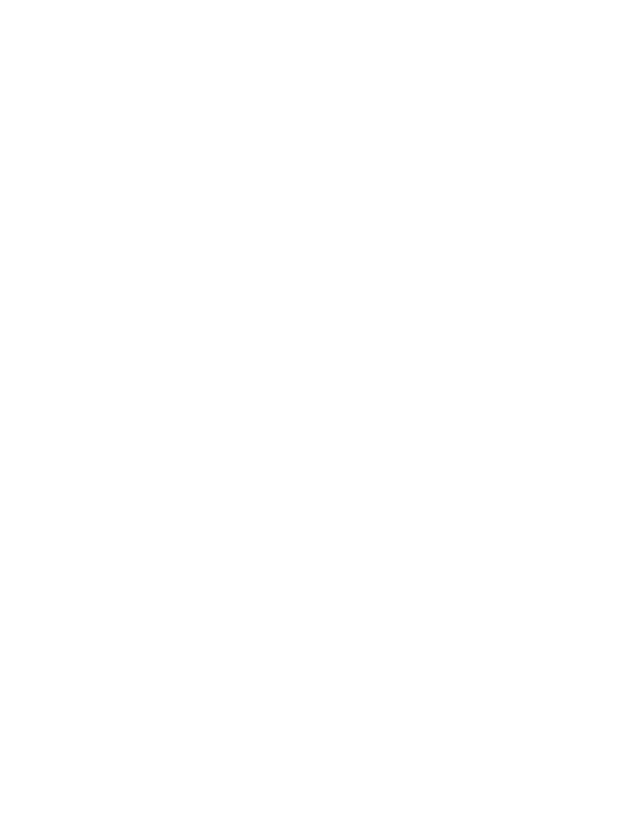
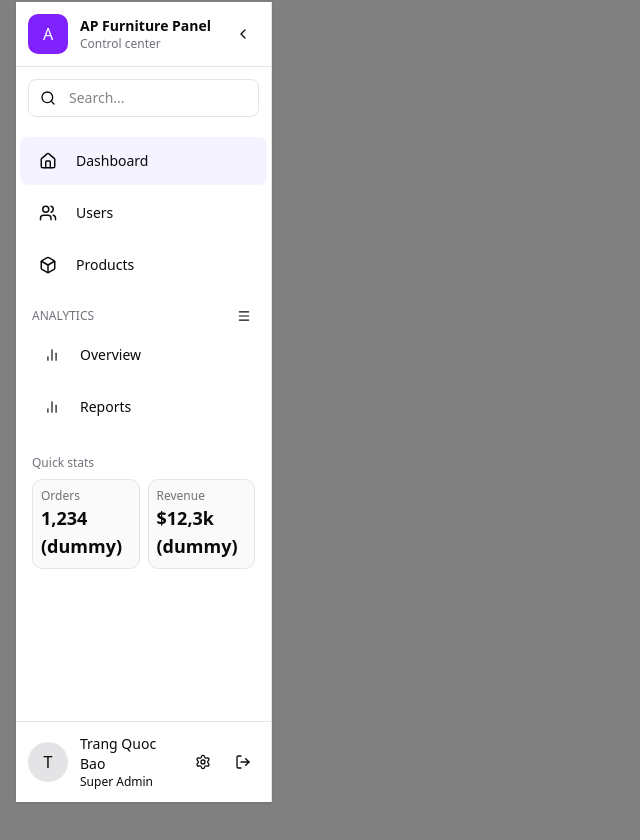
Before and after one commit to tanloc04/anphuong.web, a React (Vite) app: page /admin/dashboard in a window 1280 px wide. Shown: the part 814-1654 px from the top of the page, without its empty margins (0-640 px from the left). Before the commit the page ends 800 px from the top, so only its background shows below. Built offline with nearby package versions, Linux system fonts and the light colour scheme.

Commit message:
Refactor AdminLayout and Dashboard components to unify structure and improve routing with Outlet

```diff
--- a/src/layouts/AdminLayout.tsx
+++ b/src/layouts/AdminLayout.tsx
@@ -1,11 +1,15 @@
-import Dashboard from "@/pages/admin/Dashboard";
+import Sidebar from "@/pages/admin/Sidebar";
+import { Outlet } from "react-router-dom";
 
 const AdminLayout = () => {
   return (
-    <div style={{backgroundColor: 'grey'}}>
-      <Dashboard />
+    <div style={{ backgroundColor: 'grey' }}>
+      <Sidebar />
+      <div className="flex-1 p-4">
+        <Outlet /> {/* MỌI TRANG CON hiển thị ở đây */}
+      </div>
     </div>
-  )
-}
+  );
+};
 
-export default AdminLayout
+export default AdminLayout;
--- a/src/pages/admin/Dashboard.tsx
+++ b/src/pages/admin/Dashboard.tsx
@@ -1,13 +1,15 @@
-import Sidebar from "./Sidebar";
+import Sidebar from "@/pages/admin/Sidebar";
+import { Outlet } from "react-router-dom";
 
-const Dashboard = () => {
+const AdminLayout = () => {
   return (
-    <div className="flex">
+    <div style={{ backgroundColor: 'grey' }}>
       <Sidebar />
-      <div className="main-content">
+      <div className="flex-1 p-4">
+        <Outlet /> {/* MỌI TRANG CON hiển thị ở đây */}
       </div>
     </div>
-  )
-}
+  );
+};
 
-export default Dashboard;
+export default AdminLayout;
```
